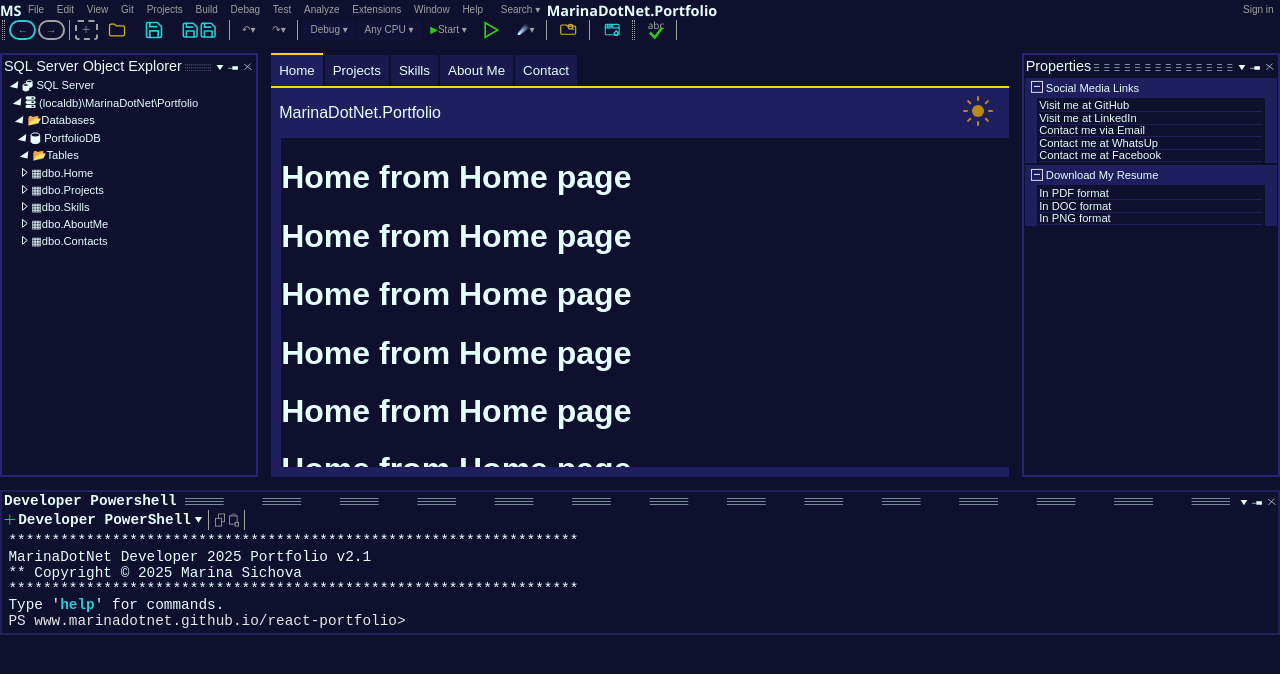
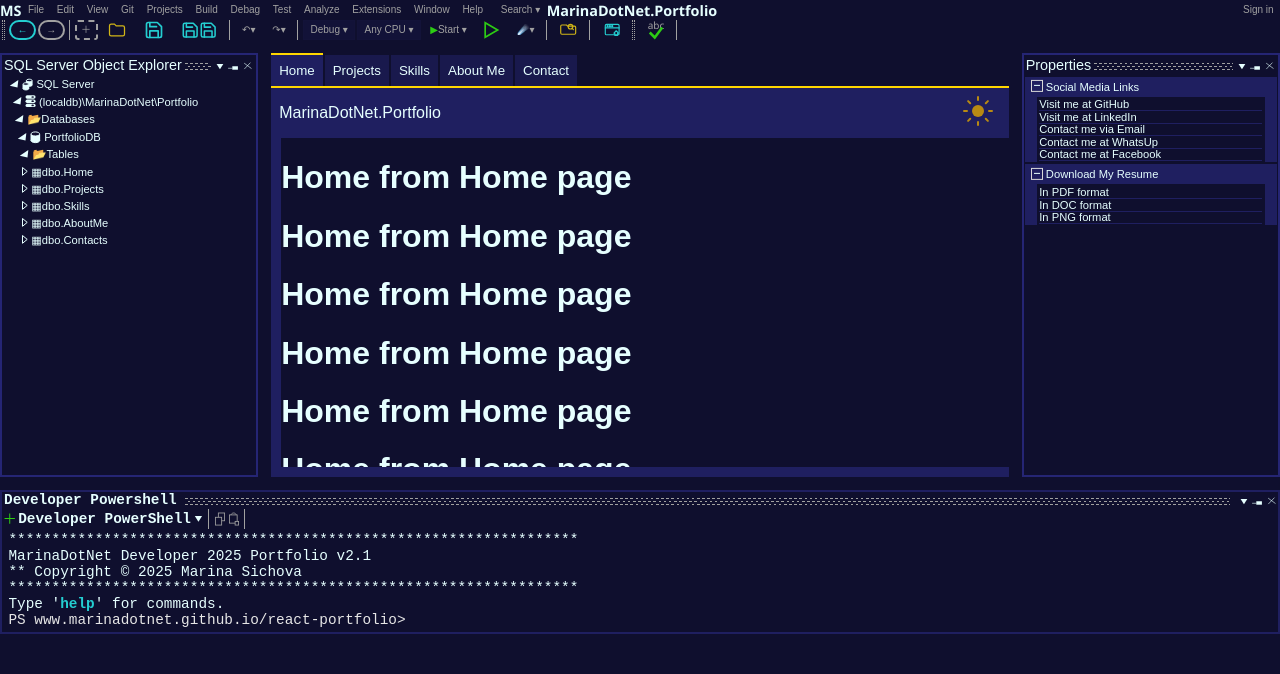
Before and after one commit to MarinaDotNet/portfolio-react, a React (Vite) app: page /#/ in a window 1280 px wide. Shown: the top 674 px of the page. Built offline with nearby package versions, Linux system fonts and the light colour scheme.

Commit message:
Fixed the decorative dashed lines in the window headers: left side bar, right side bar and in developer powershell.

```diff
--- a/src/components/DeveloperPowerShell.jsx
+++ b/src/components/DeveloperPowerShell.jsx
@@ -102,12 +102,6 @@
         <div className="developer-powershell-header">
                 <span className="text-title-sm">Developer Powershell</span>
                 <div className="divider-expandable">
-                    {/* Decorative dashed lines */}
-                    <svg viewBox="0 0 54 7" preserveAspectRatio="none" width="100%" height="7" xmlns="http://www.w3.org/2000/svg">
-                        <line y1="0.75" x2="54" y2="0.75" stroke="var(--color-text-primary)" strokeWidth="0.5" strokeDasharray="2 2" />
-                        <line y1="3.75" x2="54" y2="3.75" stroke="var(--color-text-primary)" strokeWidth="0.5" strokeDasharray="2 2" />
-                        <line y1="6.75" x2="54" y2="6.75" stroke="var(--color-text-primary)" strokeWidth="0.5" strokeDasharray="2 2" />
-                    </svg>
                 {/* divider-expandable div end*/}
                 </div>
                 <div className="properties-windows-controls">
--- a/src/components/PageContentLeftSide.jsx
+++ b/src/components/PageContentLeftSide.jsx
@@ -50,11 +50,6 @@
             <div className="server-object-header">
                 <span className="text-title-sm">SQL Server Object Explorer</span>
                 <div className="divider-expandable">
-                    <svg viewBox="0 0 54 7" preserveAspectRatio="none" width="100%" height="7" xmlns="http://www.w3.org/2000/svg">
-                        <line y1="0.75" x2="54" y2="0.75" stroke="var(--color-text-primary)" strokeWidth="0.5" strokeDasharray="2 2" />
-                        <line y1="3.75" x2="54" y2="3.75" stroke="var(--color-text-primary)" strokeWidth="0.5" strokeDasharray="2 2" />
-                        <line y1="6.75" x2="54" y2="6.75" stroke="var(--color-text-primary)" strokeWidth="0.5" strokeDasharray="2 2" />
-                    </svg>
                 {/* divider-expandable div end*/}
                 </div>
                 <div className="server-object-controls">
--- a/src/components/PageContentRightSide.jsx
+++ b/src/components/PageContentRightSide.jsx
@@ -54,11 +54,6 @@
             <div className="properties-windows-header">
                 <span className="text-title-sm">Properties</span>
                 <div className="divider-expandable">
-                    <svg viewBox="0 0 54 7" preserveAspectRatio="none" width="100%" height="7" xmlns="http://www.w3.org/2000/svg">
-                        <line y1="0.75" x2="54" y2="0.75" stroke="var(--color-text-primary)" strokeWidth="0.5" strokeDasharray="2 2" />
-                        <line y1="3.75" x2="54" y2="3.75" stroke="var(--color-text-primary)" strokeWidth="0.5" strokeDasharray="2 2" />
-                        <line y1="6.75" x2="54" y2="6.75" stroke="var(--color-text-primary)" strokeWidth="0.5" strokeDasharray="2 2" />
-                    </svg>
                 {/* divider-expandable div end*/}
                 </div>
                 <div className="properties-windows-controls">
--- a/src/components/pageContentLeftSideStyles.css
+++ b/src/components/pageContentLeftSideStyles.css
@@ -38,9 +38,45 @@
 
 /* Flexible divider that grows to fill available space */
 .divider-expandable {
-  flex-grow: 1;
-  min-width: 10px;
+  width: 100%;
+  height: 2vh;
+
+  background-image:
+    repeating-linear-gradient(
+      to right,
+      var(--color-text-muted),
+      var(--color-text-muted) 0.2vw,
+      transparent 0.2vw,
+      transparent 0.4vw
+    ),
+    repeating-linear-gradient(
+      to right,
+      transparent,
+      transparent 0.2vw,
+      var(--color-text-muted) 0.2vw,
+      var(--color-text-muted) 0.4vw
+    ),
+    repeating-linear-gradient(
+      to right,
+      var(--color-text-muted),
+      var(--color-text-muted) 0.2vw,
+      transparent 0.2vw,
+      transparent 0.4vw
+    );
+    background-repeat: no-repeat;
+    background-size: 100% 1px;
+
+    background-position:
+    0 0.7vh,     /* top line */
+    0 1.1vh,     /* middle line */
+    0 1.5vh;     /* bottom line */
+
+    display:flex;
+
 }
+
+
+
 
 /* Container for control buttons (non-shrinking) */
 .server-object-controls {
```
